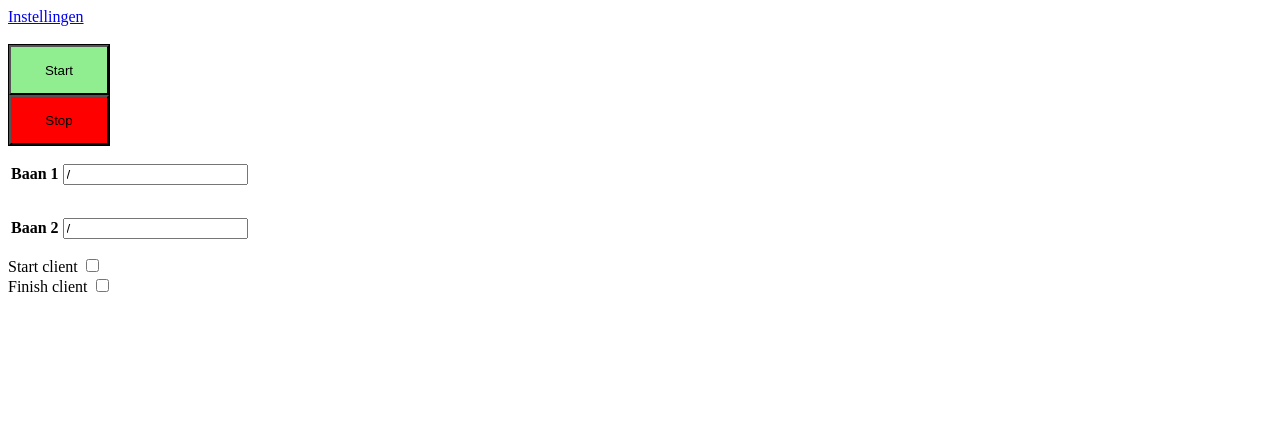
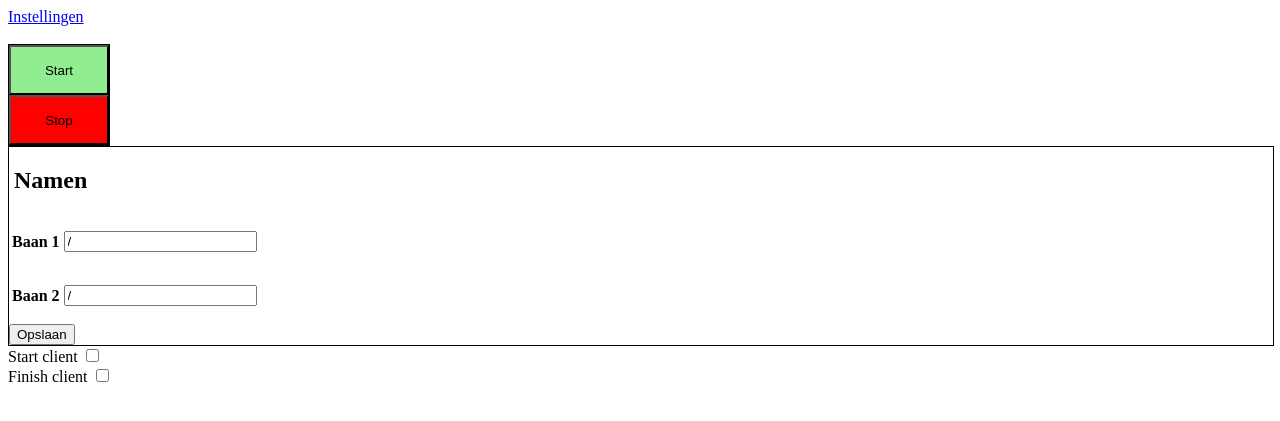
Before and after one commit to tojacobs/UnicycleRaceSystem, a Python web app: template raceSystem/templates/home.html in a window 1280 px wide. Shown: the top 421 px of the page. Run offline with Jinja, Linux system fonts and the light colour scheme; the template is opened without the code that fills it, so the values that code supplies are empty.

Commit message:
Split off names form
Place names objects in a separate form.

```diff
--- a/raceSystem/templates/home.html
+++ b/raceSystem/templates/home.html
@@ -9,18 +9,8 @@
   <br>
   {% include 'raceControl.html' %}
 
-	<form method="post" action="">
-    <table>
-      <tr>
-        <th><p>Baan 1</p></th>
-        <td><input type="text" name="Naam_1" value={{name_1}}/></td>
-      </tr>
-      <tr>
-        <th><p>Baan 2</p></th>
-        <td><input type="text" name="Naam_2" value={{name_2}}/></td>
-      </tr>
-    </table>
-  </form>
+	{% include 'names.html' %}
+
     <label for="Startclient">Start client</label>
     <input type="checkbox" name="StartClient" value="StartClient" {{ "checked" if StartClient else "" }}/>
     <br>
--- /dev/null
+++ b/raceSystem/templates/names.html
@@ -0,0 +1,36 @@
+<!DOCTYPE html>
+<html>
+<head>
+    <style>
+        .title_name{
+            float: left;
+        }
+        .input_name{
+            width: 100%;
+        }
+        #borderNames{
+            position: relative;
+            border: 1px solid black;
+            width: 100%;
+        }
+    </style>
+</head>
+<body>
+    <form action="/setNames" method="post">
+        <div id="borderNames">
+            <H2 style="margin-left: 5px;">Namen</H2>
+            <table>
+            <tr>
+                <th><p class="title_name">Baan 1</p></th>
+                <td><input class="input_name" type="text" name="Naam_1" value={{name_1}}/></td>
+            </tr>
+            <tr>
+                <th><p class="title_name">Baan 2</p></th>
+                <td><input class="input_name" type="text" name="Naam_2" value={{name_2}}/></td>
+            </tr>
+            </table>
+
+            <input id="btnSaveNames" type="submit" value="Opslaan"/>
+        </div>
+    </form>
+</body>
```
Also changed, not shown: raceSystem/webUI.py (+11 -0 lines).
